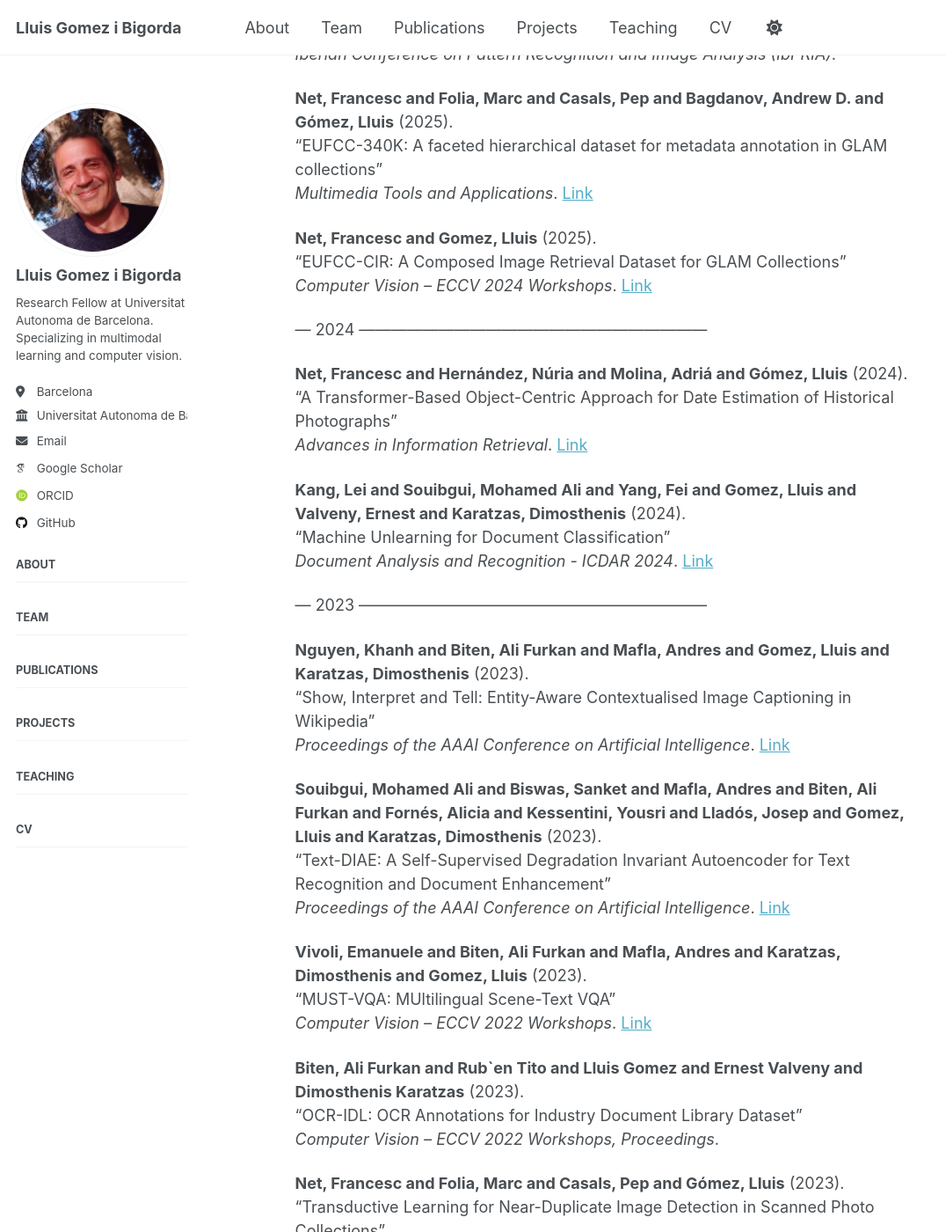
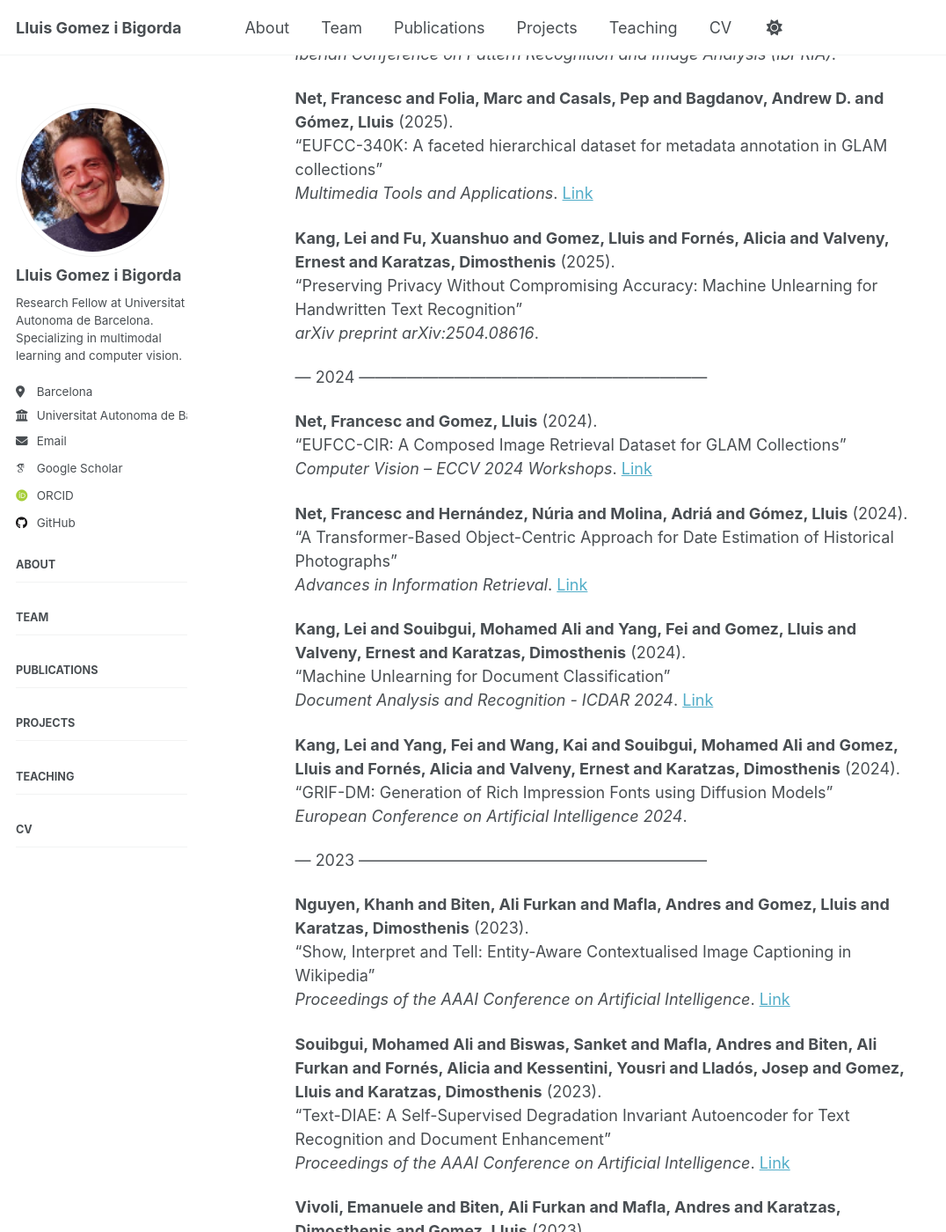
Before and after one commit to lluisgomez/lluisgomez.github.io, a Jekyll site: the page built from _pages/publications.md, in a window 1280 px wide and 1400 px high, scrolled down 592 px. Shown: the whole window at 88% size, without its empty margins (0-1076 px from the left). Built offline with Jekyll 4.4.1, drawn with Linux system fonts in a browser that asks for light colours; some web fonts are replaced; some of the changed text lies outside the part shown.

Commit message:
update publications

```diff
--- a/_data/publications.bib
+++ b/_data/publications.bib
@@ -37,7 +37,7 @@
 ,
  @article{Net_2025, title={EUFCC-340K: A faceted hierarchical dataset for metadata annotation in GLAM collections}, ISSN={1573-7721}, url={http://dx.doi.org/10.1007/s11042-024-20561-9}, DOI={10.1007/s11042-024-20561-9}, journal={Multimedia Tools and Applications}, publisher={Springer Science and Business Media LLC}, author={Net, Francesc and Folia, Marc and Casals, Pep and Bagdanov, Andrew D. and Gómez, Lluis}, year={2025}, month=jan }
 ,
- @inbook{Net_2025, title={EUFCC-CIR: A Composed Image Retrieval Dataset for GLAM Collections}, ISBN={9783031915727}, ISSN={1611-3349}, url={http://dx.doi.org/10.1007/978-3-031-91572-7_12}, DOI={10.1007/978-3-031-91572-7_12}, booktitle={Computer Vision – ECCV 2024 Workshops}, publisher={Springer Nature Switzerland}, author={Net, Francesc and Gomez, Lluis}, year={2025}, pages={196–211} }
+ @inbook{Net_2025, title={EUFCC-CIR: A Composed Image Retrieval Dataset for GLAM Collections}, ISBN={9783031915727}, ISSN={1611-3349}, url={http://dx.doi.org/10.1007/978-3-031-91572-7_12}, DOI={10.1007/978-3-031-91572-7_12}, booktitle={Computer Vision – ECCV 2024 Workshops}, publisher={Springer Nature Switzerland}, author={Net, Francesc and Gomez, Lluis}, year={2024}, pages={196–211} }
 ,
  @article{kang2025preserving,
   title={Preserving Privacy Without Compromising Accuracy: Machine Unlearning for Handwritten Text Recognition},
--- a/_pages/publications.md
+++ b/_pages/publications.md
@@ -30,12 +30,16 @@ excerpt: "A complete list of publications, automatically generated from a BibTeX
 *Multimedia Tools and Applications*.
  [Link](http://dx.doi.org/10.1007/s11042-024-20561-9)
 
-**Net, Francesc and Gomez, Lluis** (2025).
+**Kang, Lei and Fu, Xuanshuo and Gomez, Lluis and Fornés, Alicia and Valveny, Ernest and Karatzas, Dimosthenis** (2025).
+“Preserving Privacy Without Compromising Accuracy: Machine Unlearning for Handwritten Text Recognition”
+*arXiv preprint arXiv:2504.08616*.
+
+--- 2024 ------------------------------------------------------------------
+
+**Net, Francesc and Gomez, Lluis** (2024).
 “EUFCC-CIR: A Composed Image Retrieval Dataset for GLAM Collections”
 *Computer Vision – ECCV 2024 Workshops*.
  [Link](http://dx.doi.org/10.1007/978-3-031-91572-7_12)
-
---- 2024 ------------------------------------------------------------------
 
 **Net, Francesc and Hernández, Núria and Molina, Adriá and Gómez, Lluis** (2024).
 “A Transformer-Based Object-Centric Approach for Date Estimation of Historical Photographs”
@@ -46,6 +50,10 @@ excerpt: "A complete list of publications, automatically generated from a BibTeX
 “Machine Unlearning for Document Classification”
 *Document Analysis and Recognition - ICDAR 2024*.
  [Link](http://dx.doi.org/10.1007/978-3-031-70546-5_6)
+
+**Kang, Lei and Yang, Fei and Wang, Kai and Souibgui, Mohamed Ali and Gomez, Lluis and Fornés, Alicia and Valveny, Ernest and Karatzas, Dimosthenis** (2024).
+“GRIF-DM: Generation of Rich Impression Fonts using Diffusion Models”
+*European Conference on Artificial Intelligence 2024*.
 
 --- 2023 ------------------------------------------------------------------
 
@@ -64,7 +72,7 @@ excerpt: "A complete list of publications, automatically generated from a BibTeX
 *Computer Vision – ECCV 2022 Workshops*.
  [Link](http://dx.doi.org/10.1007/978-3-031-25069-9_23)
 
-**Biten, Ali Furkan and Rub\`en Tito and Lluis Gomez and Ernest Valveny and Dimosthenis Karatzas** (2023).
+**Biten, Ali Furkan and Rubèn Tito and Lluis Gomez and Ernest Valveny and Dimosthenis Karatzas** (2023).
 “OCR-IDL: OCR Annotations for Industry Document Library Dataset”
 *Computer Vision – ECCV 2022 Workshops, Proceedings*.
 
@@ -75,11 +83,11 @@ excerpt: "A complete list of publications, automatically generated from a BibTeX
 
 --- 2022 ------------------------------------------------------------------
 
-**Adri\`a Molina and Lluis Gomez and Ramos Terrades, Oriol and Josep Llad\'os** (2022).
+**Adri\`a Molina and Lluis Gomez and Ramos Terrades, Oriol and Josep Lladós** (2022).
 “A Generic Image Retrieval Method for Date Estimation of Historical Document Collections”
 **.
 
-**Brugu\'es i Pujolr\`as, Josep and G\'omez i Bigord\`a, Llu\'is and Dimosthenis Karatzas** (2022).
+**Brugués i Pujolràs, Josep and Gómez i Bigordà, Lluis and Dimosthenis Karatzas** (2022).
 “A Multilingual Approach to Scene Text Visual Question Answering”
 *Document Analysis Systems - 15th IAPR International Workshop, DAS 2022, Proceedings*.
 
@@ -97,7 +105,7 @@ excerpt: "A complete list of publications, automatically generated from a BibTeX
 
 --- 2021 ------------------------------------------------------------------
 
-**Llu\'is G\'omez and Biten, Ali Furkan and Tito, Rub\`en P\'erez and Andr\'es Mafla and Mar\c cal Rusi\~nol and Ernest Valveny and Dimosthenis Karatzas** (2021).
+**Lluís Gómez and Biten, Ali Furkan and Tito, Rubèn Pérez and Andrés Mafla and Mar\c cal Rusi\~nol and Ernest Valveny and Dimosthenis Karatzas** (2021).
 “Multimodal grid features and cell pointers for scene text visual question answering”
 *Pattern Recognition Letters*.
 
@@ -105,7 +113,7 @@ excerpt: "A complete list of publications, automatically generated from a BibTeX
 “Asking questions on handwritten document collections”
 *International journal on document analysis and recognition*.
 
-**Andr\'es Mafla and Rub\`en Tito and Sounak Dey and Llu\'\is G\'omez and Mar\ccal Rusi\~nol and Ernest Valveny and Dimosthenis Karatzas** (2021).
+**Andrés Mafla and Rubèn Tito and Sounak Dey and Lluis Gomez and Marçal Rusiñol and Ernest Valveny and Dimosthenis Karatzas** (2021).
 “Real-time Lexicon-free Scene Text Retrieval”
 *Pattern Recognition*.
  [Link](https://doi.org/10.1016%2Fj.patcog.2020.107656)
@@ -229,7 +237,7 @@ excerpt: "A complete list of publications, automatically generated from a BibTeX
 *2017 14th {IAPR} International Conference on Document Analysis and Recognition ({ICDAR})*.
  [Link](https://doi.org/10.1109%2Ficdar.2017.88)
 
-**Llu\'\is G\'omez and Dimosthenis Karatzas** (2017).
+**Lluis Gomez and Dimosthenis Karatzas** (2017).
 “TextProposals: A text-specific selective search algorithm for word spotting in the wild”
 *Pattern Recognition*.
  [Link](https://doi.org/10.1016%2Fj.patcog.2017.04.027)
@@ -283,7 +291,7 @@ excerpt: "A complete list of publications, automatically generated from a BibTeX
 “ICDAR 2015 competition on Robust Reading”
 *Proceedings of the International Conference on Document Analysis and Recognition, ICDAR*.
 
-**Llu\'\is G\'omez and Dimosthenis Karatzas** (2015).
+**Lluis Gomez and Dimosthenis Karatzas** (2015).
 “Scene Text Recognition: No Country for Old~Men?”
 *Computer Vision - {ACCV} 2014 Workshops*.
  [Link](https://doi.org/10.1007%2F978-3-319-16631-5_12)
```
Also changed, not shown: other parts of _pages/publications.md (+4 -4 lines).
